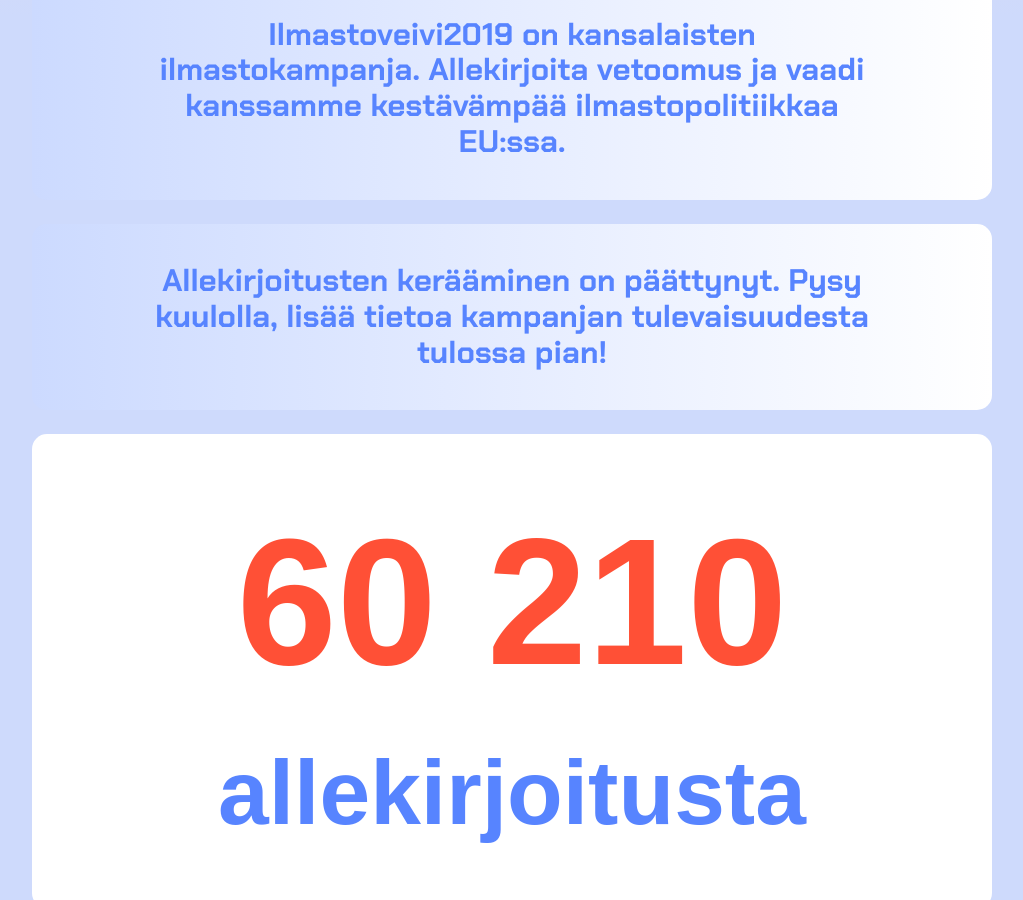
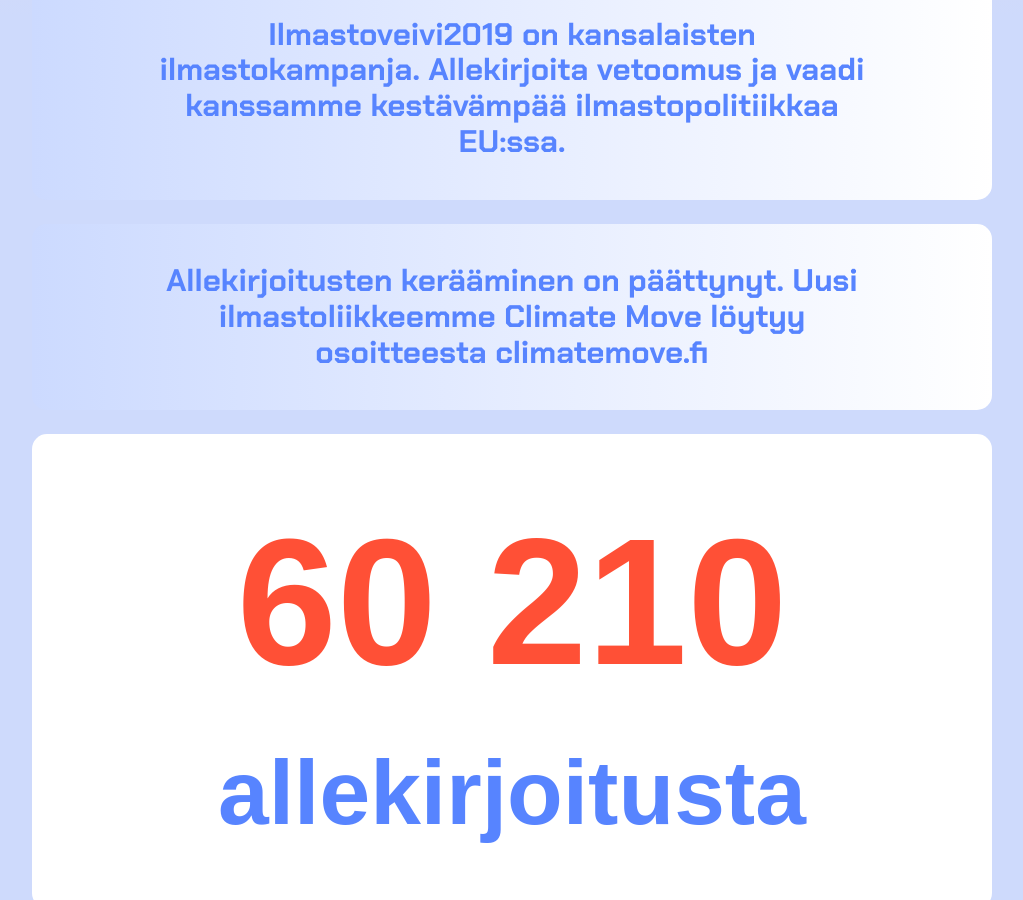
Before and after one commit to ilmastoveivi/ilmastoveivi.github.io, a Jekyll site: the page built from index.md, in a window 1280 px wide and 900 px high, scrolled down 833 px. Shown: the whole window, without its empty margins (128-1151 px from the left). Built offline with Jekyll 4.4.1, drawn with Linux system fonts in a browser that asks for light colours; nearby versions of some CDN libraries; some web fonts are replaced.

Commit message:
Update finnish frontpage with link to climate move

```diff
--- a/index.md
+++ b/index.md
@@ -7,7 +7,7 @@ title: Allekirjoita vetoomus kestävämmän ilmastopolitiikan puolesta
 slogan: Ollaan me ihmeitä ennenkin tehty
 description: Ilmastoveivillä kampeamme Suomen ilmastoasioiden kansainväliseen kärkeen. Kiekko on jo liikkeellä, ratkaisun paikka on nyt.
 intro: "Ilmastoveivi2019 on kansalaisten ilmastokampanja. Allekirjoita vetoomus ja vaadi kanssamme kestävämpää ilmastopolitiikkaa EU:ssa."
-signing-ended: "Allekirjoitusten kerääminen on päättynyt. Pysy kuulolla, lisää tietoa kampanjan tulevaisuudesta tulossa pian!"
+signing-ended: "Allekirjoitusten kerääminen on päättynyt. Uusi ilmastoliikkeemme Climate Move löytyy osoitteesta climatemove.fi"
 act-title: Näin vaikutat
 act-text1: Allekirjoittamalla luot joukkovoiman
 act-text2: …jolla kannustetaan poliitikkoja
```
